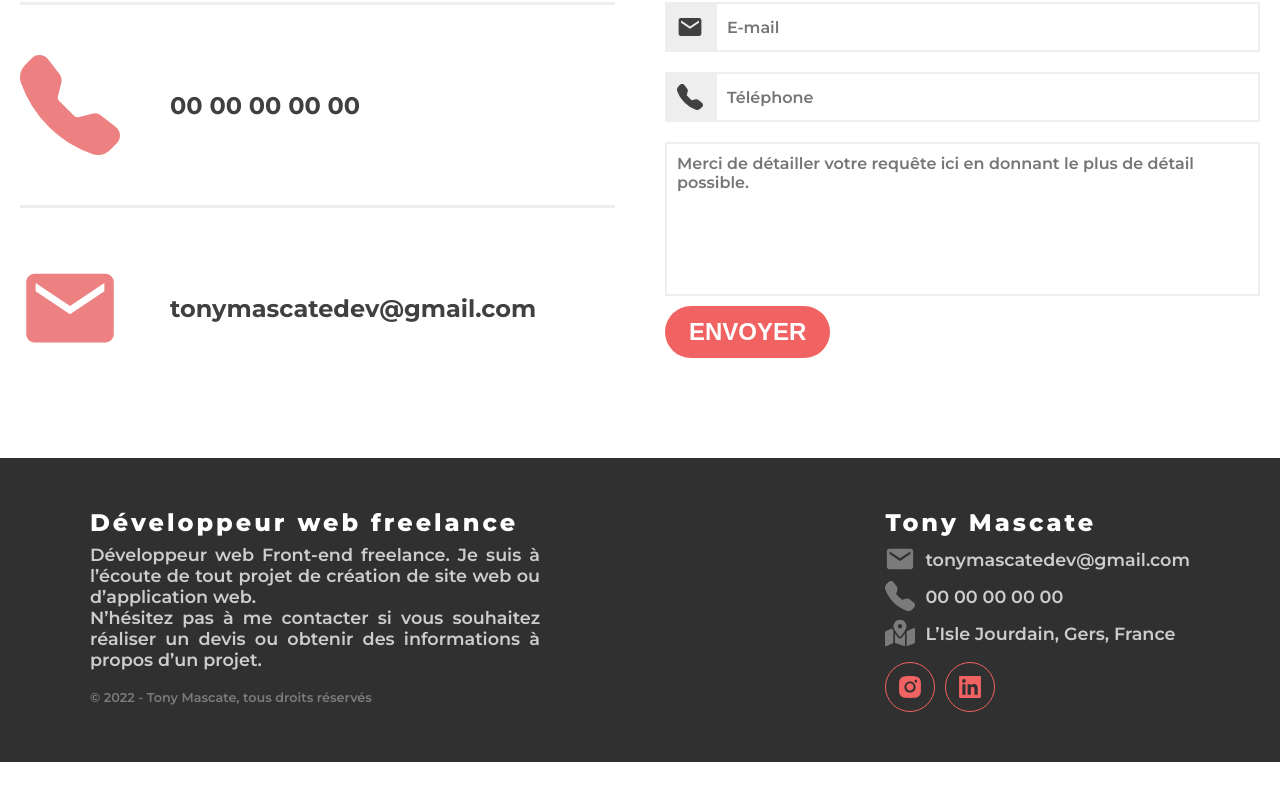
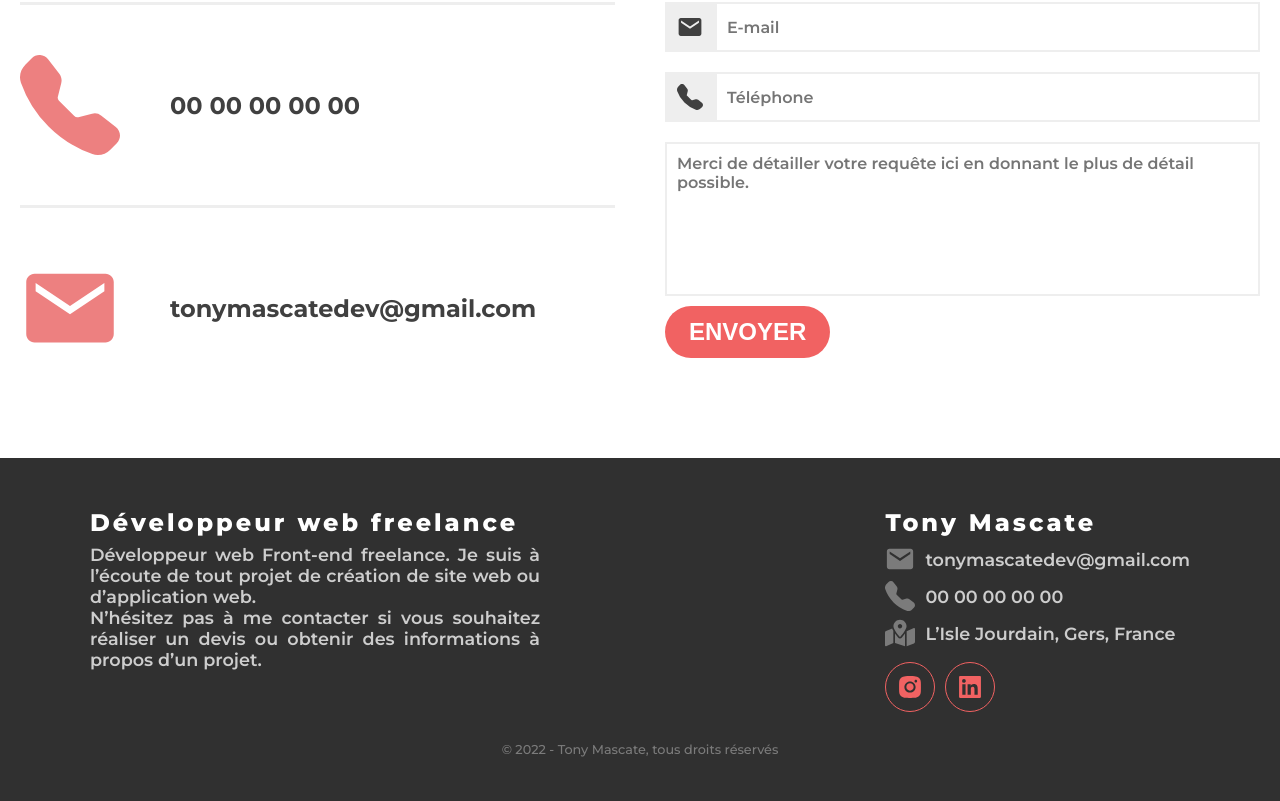
Before and after one commit to TonyMascate/Portfolio, a React (Create React App) app: page / in a window 1280 px wide. Shown: the part 6968-7769 px from the top of the page. Before the commit the page ends 7730 px from the top, so only its background shows below. Built offline with nearby package versions, Linux system fonts and the light colour scheme.

Commit message:
footer section

```diff
--- a/src/composants/Footer.js
+++ b/src/composants/Footer.js
@@ -17,9 +17,6 @@ function Footer() {
           <p>
             N’hésitez pas à me contacter si vous souhaitez réaliser un devis ou
             obtenir des informations à propos d’un projet.
-          </p>
-          <p className="copyright">
-            © 2022 - Tony Mascate, tous droits réservés
           </p>
         </div>
         <div className="moi">
@@ -49,6 +46,7 @@ function Footer() {
           </div>
         </div>
       </div>
+      <p className="copyright">© 2022 - Tony Mascate, tous droits réservés</p>
     </section>
   );
 }
--- a/src/main.scss
+++ b/src/main.scss
@@ -845,6 +845,10 @@ section {
 #footer{
     background-color: $blackgrey;
     padding: 50px 20px;
+    display: flex;
+    align-items: center;
+    justify-content: center;
+    flex-direction: column;
     .footer{
         display: flex;
         align-items: flex-start;
@@ -866,11 +870,6 @@ section {
         }
         .about{
             max-width: 450px;
-            .copyright{
-                margin-top: 20px;
-                font-size: 0.8rem;
-                color: $subtitle;
-            }
         }
         .moi{
             .contact-item{
@@ -904,6 +903,11 @@ section {
                 }
         }
     }
+    .copyright{
+                margin-top: 30px;
+                font-size: 0.8rem;
+                color: $subtitle;
+            }
 }
 @media screen and (max-width: 900px){
     #footer{
```
